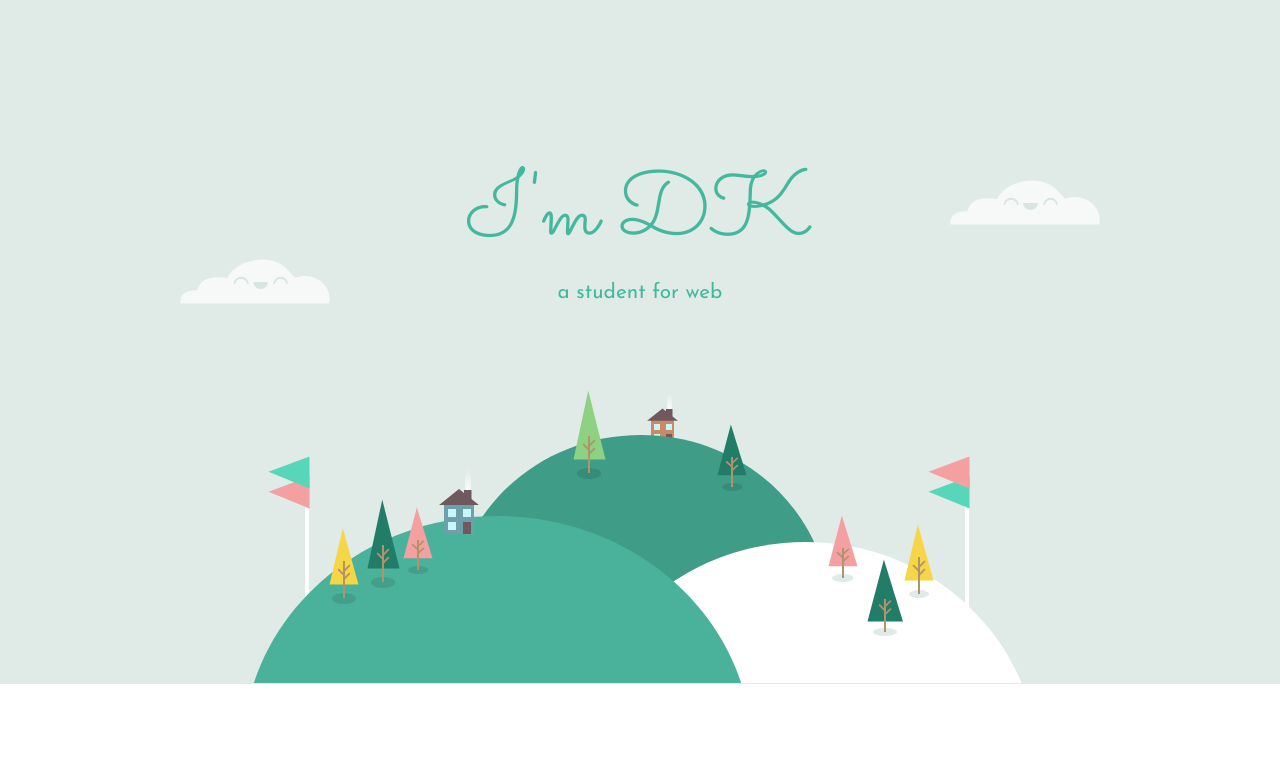
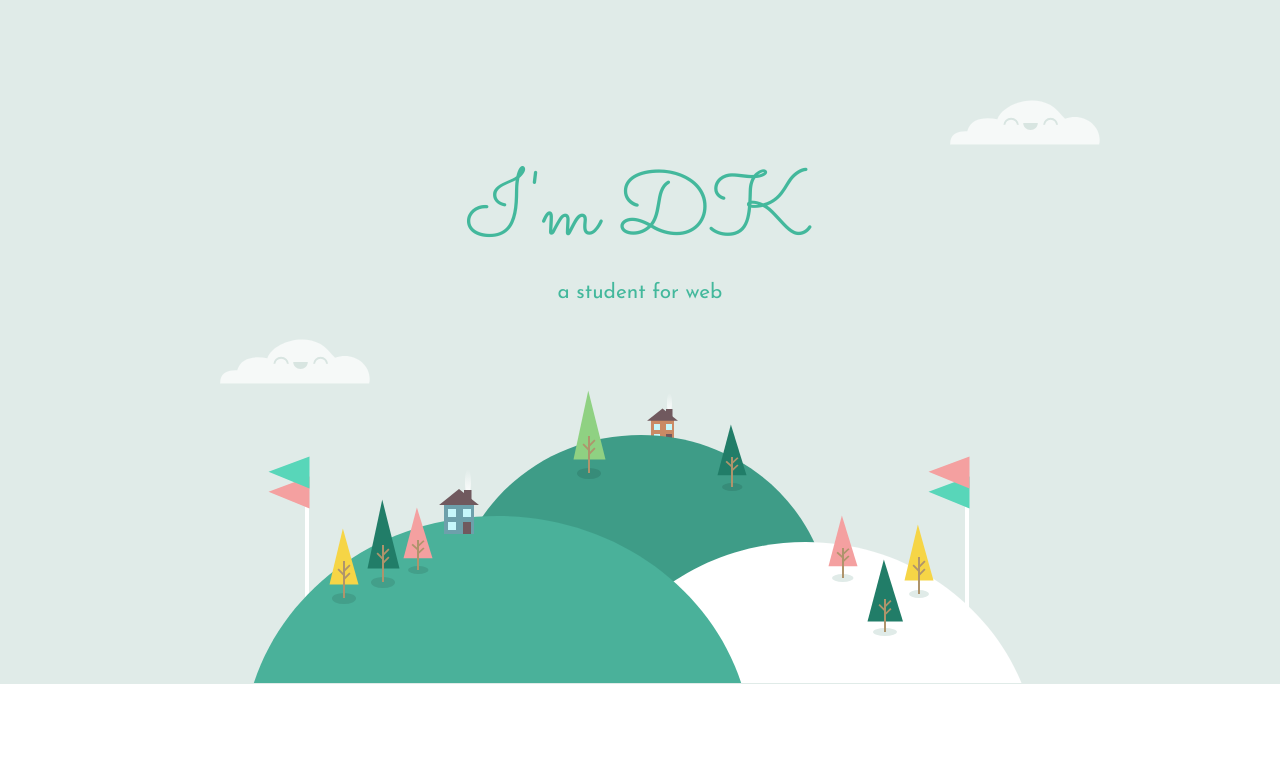
Before and after one commit to DkorTk/sites, a plain HTML site: page cssStudy/css-site/index.html in a window 1280 px wide. Shown: the top 781 px of the page. Drawn offline with nearby package versions, Linux system fonts and the light colour scheme.

Commit message:
Add files via upload

```diff
--- a/cssStudy/css-site/css/style.css
+++ b/cssStudy/css-site/css/style.css
@@ -35,14 +35,14 @@ h3 {
 
 .bottom-cloud {
     position: absolute;
-    left: 180px;
-    bottom: 380px;
+    left: 220px;
+    bottom: 300px;
 }
 
 .top-cloud {
     position: absolute;
     right: 180px;
-    top: 180px;
+    top: 100px;
 }
 .avator {
     width: 15%;
```
